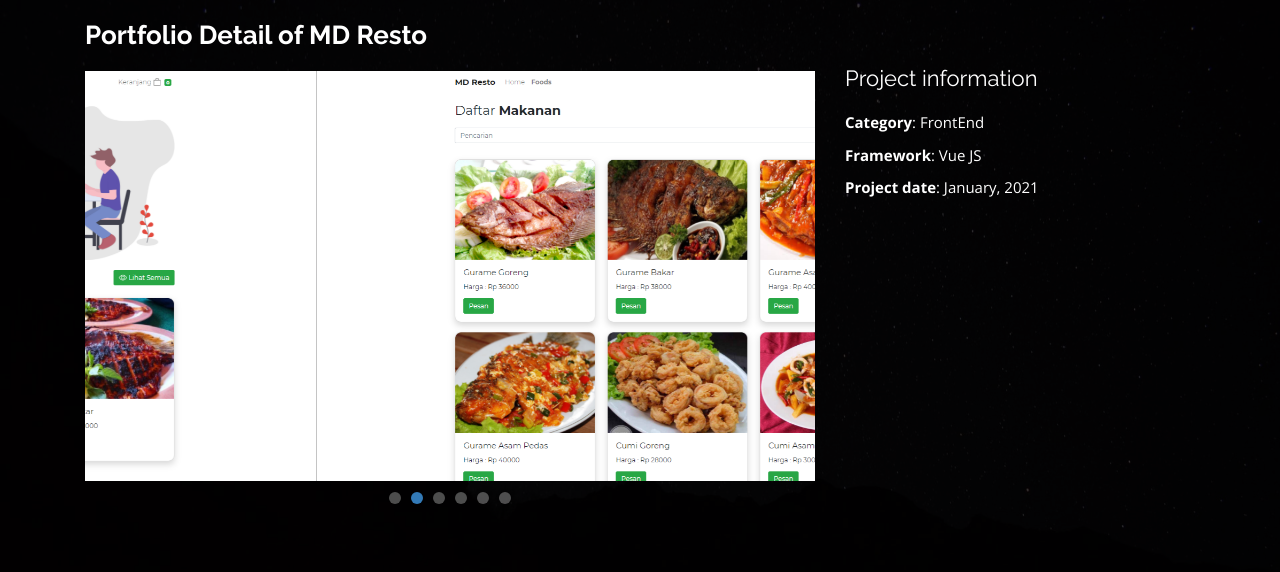
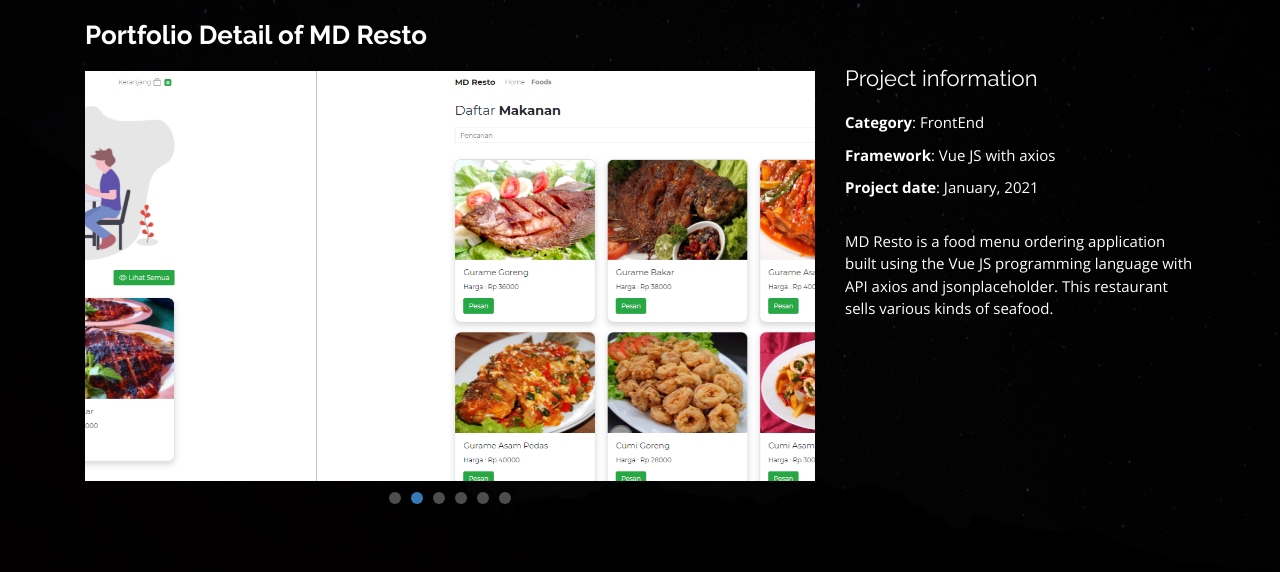
Before and after one commit to musthofads/portofolio, a plain HTML site: page portfolio-details-mdresto.html in a window 1280 px wide. Drawn offline with nearby package versions, Linux system fonts and the light colour scheme.

Commit message:
deskripsi detail mdresto

```diff
--- a/portfolio-details-mdresto.html
+++ b/portfolio-details-mdresto.html
@@ -61,13 +61,13 @@
             <h3>Project information</h3>
             <ul>
               <li><strong>Category</strong>: FrontEnd</li>
-              <li><strong>Framework</strong>: Vue JS</li>
+              <li><strong>Framework</strong>: Vue JS with axios</li>
               <li><strong>Project date</strong>: January, 2021</li>
               <!-- <li><strong>Project URL</strong>: <a href="#">www.example.com</a></li> -->
             </ul>
 
             <p>
-              <!-- MD Store is an online store application built using the PHP programming language with the CodeIgniter framework. This application uses a MySQL database for storage. This shop sells a variety of products such as T-shirts, jackets and pants. -->
+              MD Resto is a food menu ordering application built using the Vue JS programming language with API axios and jsonplaceholder. This restaurant sells various kinds of seafood.
             </p>
           </div>
 
```
